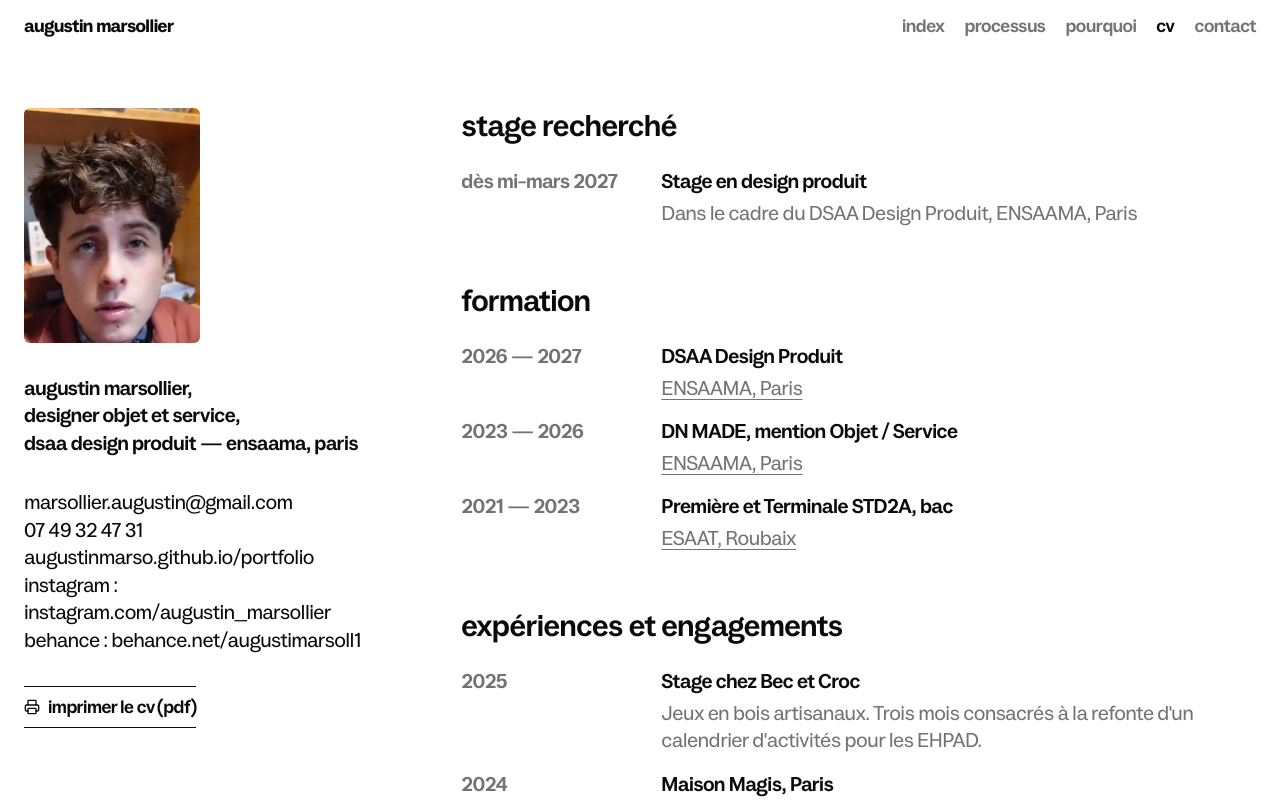
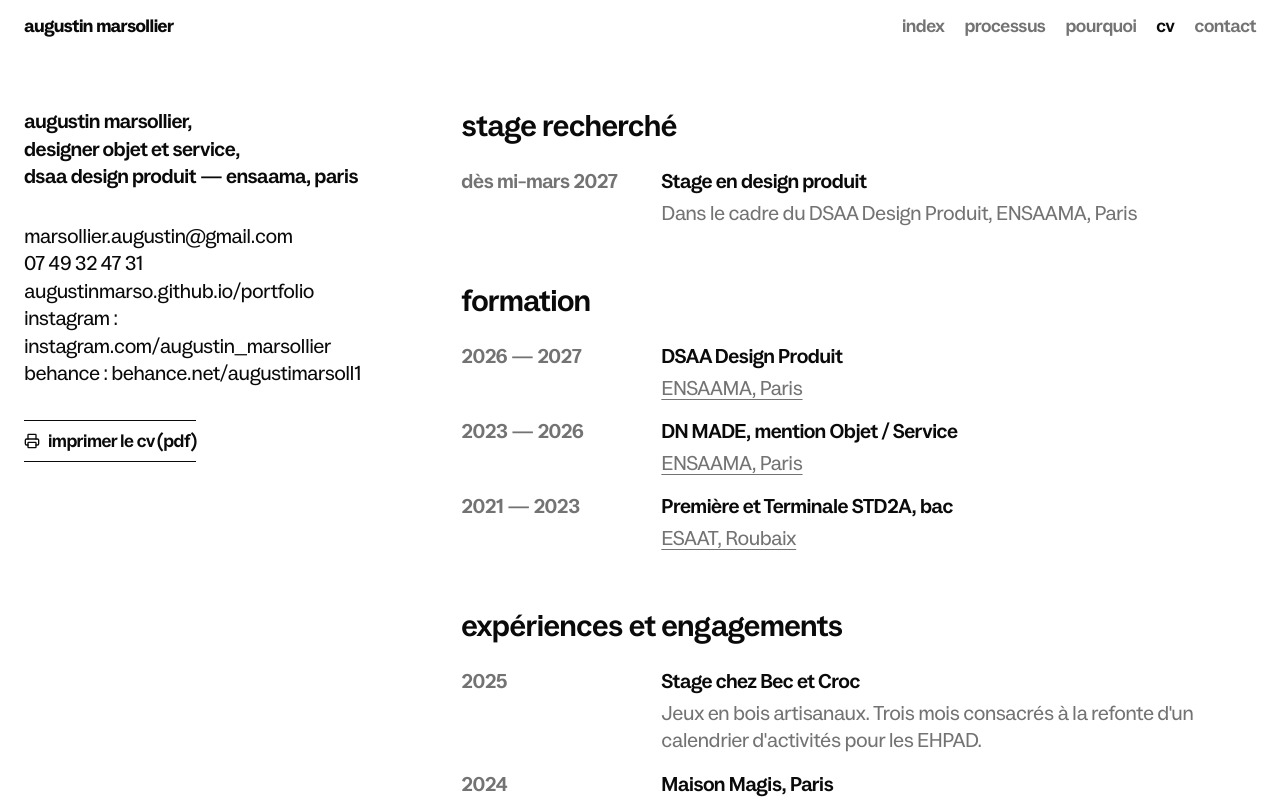
Before and after one commit to augustinmarso/portfolio, a Next.js app: page /cv in a window 1280 px wide. Shown: the top 800 px of the page. Built offline with nearby package versions, Linux system fonts and the light colour scheme.

Commit message:
CV : retrait du portrait
Co-Authored-By: Claude Opus 5.5 <noreply@anthropic.com>

```diff
--- a/src/app/cv/page.tsx
+++ b/src/app/cv/page.tsx
@@ -3,7 +3,6 @@ import { absolute } from "@/lib/site";
 import { AppLogos } from "@/components/app-logos";
 import { PrintButton } from "@/components/print-button";
 import { SiteHeader } from "@/components/site-header";
-import { asset } from "@/lib/projects";
 import { SOCIALS } from "@/lib/socials";
 import cv from "@/data/pages/cv.json";
 import contact from "@/data/pages/contact.json";
@@ -36,14 +35,6 @@ export default function CvPage() {
 
       <div className="grid gap-x-10 gap-y-16 pt-10 text-lg font-semibold leading-snug tracking-tight sm:text-xl lg:grid-cols-[minmax(0,1fr)_minmax(0,2fr)] print:grid-cols-[minmax(0,1fr)_minmax(0,2.2fr)] print:gap-y-6 print:pt-6 print:text-[10.5pt]">
         <div className="grid content-start gap-8 print:gap-4">
-          {/* eslint-disable-next-line @next/next/no-img-element -- portrait fixe, aussi imprimé */}
-          <img
-            src={asset("/cv-portrait.webp")}
-            alt="Augustin Marsollier"
-            width={480}
-            height={640}
-            className="w-36 rounded-sm object-cover sm:w-44 print:w-[32mm]"
-          />
           <p>
             {contact.identite.map((l, n) => (
               <span key={n} className={n === 0 ? "block print:hidden" : "block"}>
```
